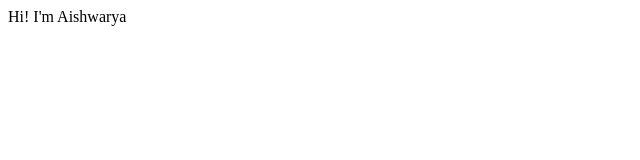
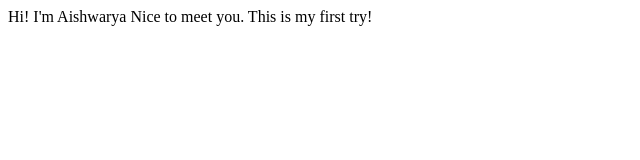
Before and after one commit to Aishwarya-Salunke/student-name-site, a plain HTML site: page index.html in a window 1280 px wide. Shown: the whole page, without its empty margins (0-640 px from the left). Drawn offline with Linux system fonts and the light colour scheme.

Commit message:
doc: update text

```diff
--- a/index.html
+++ b/index.html
@@ -7,5 +7,7 @@
 </head>
 <body>
     Hi! I'm Aishwarya
+    Nice to meet you.
+    This is my first try!
 </body>
 </html>
```
